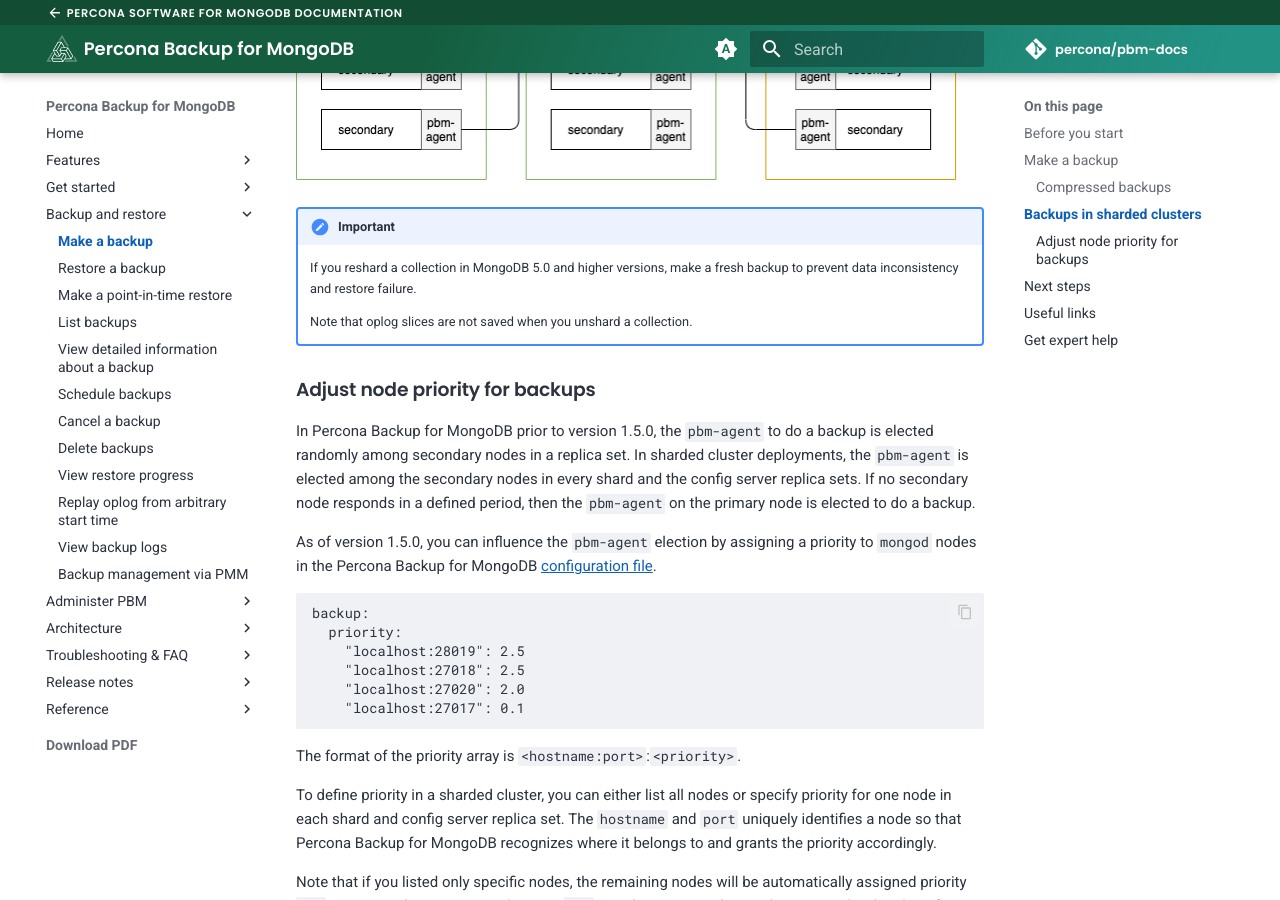
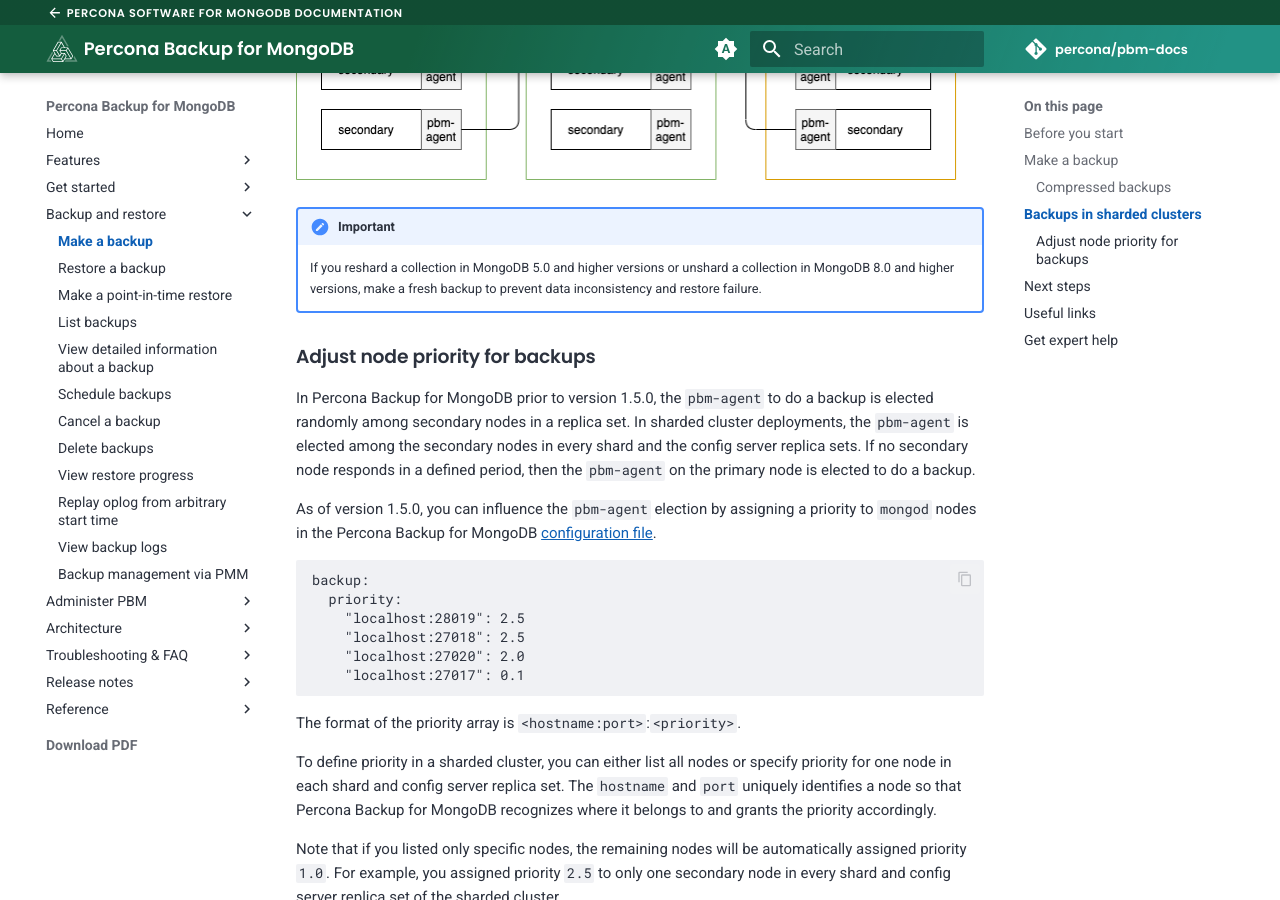
Before and after one commit to percona/pbm-docs, an MkDocs documentation site: the page built from docs/usage/start-backup.md, in a window 1280 px wide and 900 px high, scrolled down 2458 px. Built offline with MkDocs 1.6.1 and Material for MkDocs 9.7.7, drawn with Linux system fonts in a browser that asks for light colours; nearby versions of some CDN libraries; comment, search, counter and statistics services are not loaded.

Commit message:
Changed wording for unsharding a collection

```diff
--- a/docs/usage/start-backup.md
+++ b/docs/usage/start-backup.md
@@ -153,9 +153,8 @@
 
 !!! important
 
-    If you reshard a collection in MongoDB 5.0 and higher versions, make a fresh backup to prevent data inconsistency and restore failure.
+    If you reshard a collection in MongoDB 5.0 and higher versions or unshard a collection in MongoDB 8.0 and higher versions, make a fresh backup to prevent data inconsistency and restore failure.
 
-    Note that oplog slices are not saved when you unshard a collection.
 
 ### Adjust node priority for backups
 
```
Also changed, not shown: docs/features/point-in-time-recovery.md (+2 -2 lines).
